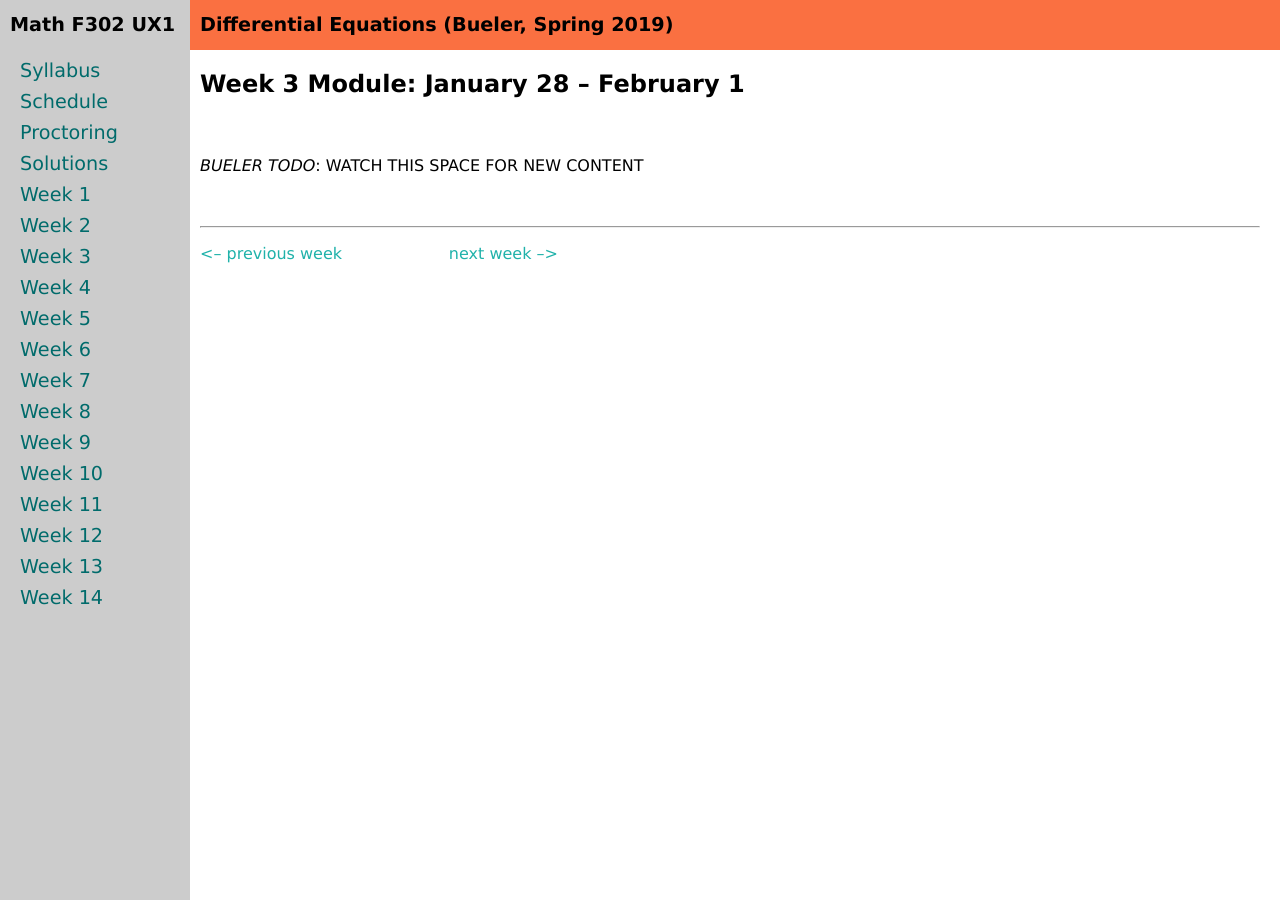
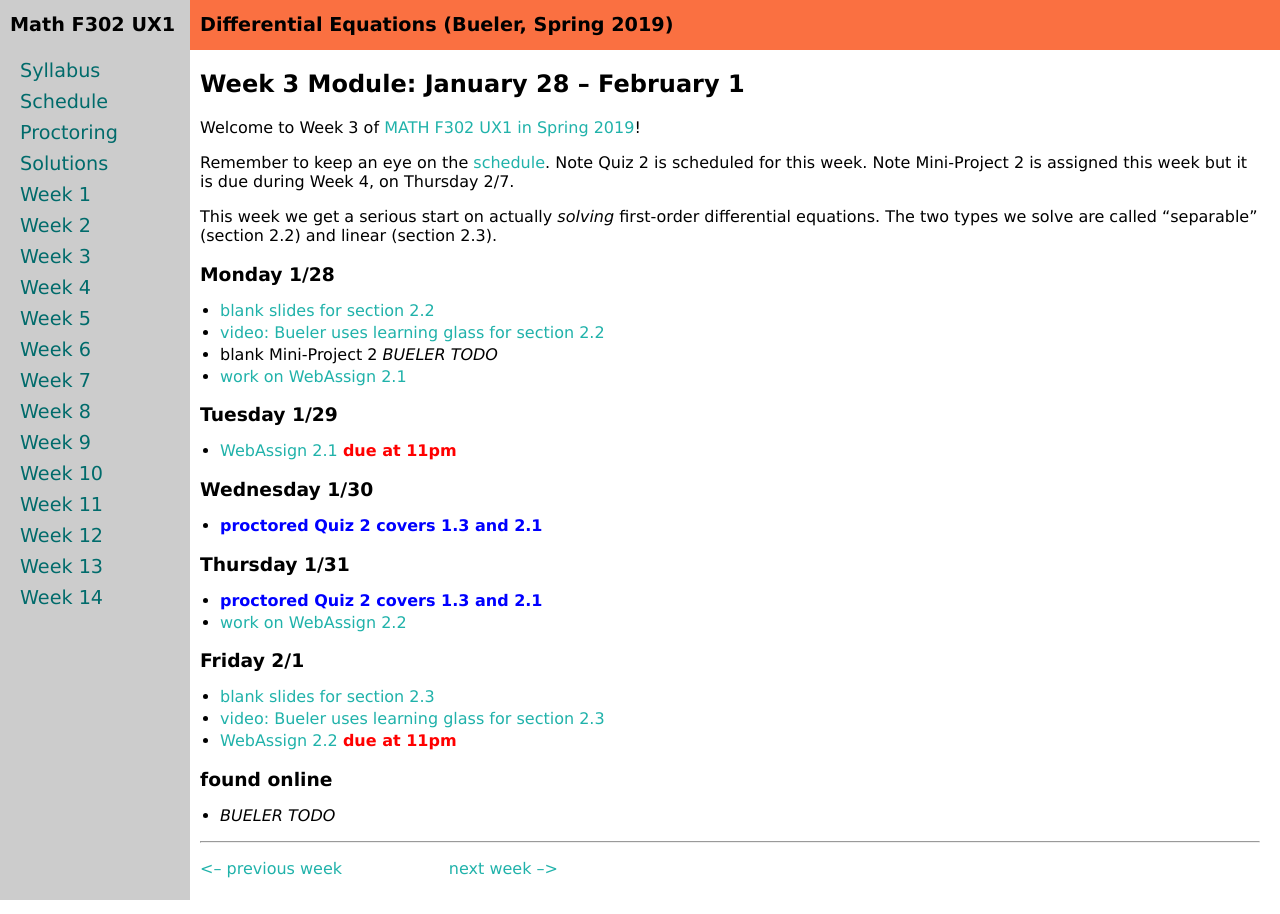
Before and after one commit to bueler/math302, a Jekyll site: the page built from week3.md, in a window 1280 px wide. Built offline with Jekyll 4.4.1, drawn with Linux system fonts in a browser that asks for light colours.

Commit message:
week 3 mostly done because of prior work with learning glass

```diff
--- a/week3.md
+++ b/week3.md
@@ -5,10 +5,35 @@ title: Week 3
 
 ## Week 3 Module: January 28 -- February 1
 
-<br>
-<br>
-_BUELER TODO_: WATCH THIS SPACE FOR NEW CONTENT
+Welcome to Week 3 of [MATH F302 UX1 in Spring 2019](index.html)!
 
-<br>
+Remember to keep an eye on the [schedule](schedule.pdf).  Note Quiz 2 is scheduled for this week.  Note Mini-Project 2 is assigned this week but it is due during Week 4, on Thursday 2/7.
+
+This week we get a serious start on actually _solving_ first-order differential equations.  The two types we solve are called "separable" (section 2.2) and linear (section 2.3).
+
+### Monday 1/28
+* [blank slides for section 2.2](assets/slides/2-2.pdf)
+* [video: Bueler uses learning glass for section 2.2](https://media.uaf.edu/media/t/0_i3wqx2b1)
+* blank Mini-Project 2 _BUELER TODO_
+* [work on WebAssign 2.1](https://www.webassign.net/)
+
+### Tuesday 1/29
+* [WebAssign 2.1](https://www.webassign.net/) <span style="color:red">**due at 11pm**</span>
+
+### Wednesday 1/30
+* <span style="color:blue">**proctored Quiz 2 covers 1.3 and 2.1**</span>
+
+### Thursday 1/31
+* <span style="color:blue">**proctored Quiz 2 covers 1.3 and 2.1**</span>
+* [work on WebAssign 2.2](https://www.webassign.net/)
+
+### Friday 2/1
+* [blank slides for section 2.3](assets/slides/2-3.pdf)
+* [video: Bueler uses learning glass for section 2.3](https://media.uaf.edu/media/t/0_zs5botx2)
+* [WebAssign 2.2](https://www.webassign.net/) <span style="color:red">**due at 11pm**</span>
+
+### found online
+*  _BUELER TODO_
+
 <hr>
 <a align="left" href="week2">\<-- previous week</a>  &nbsp; &nbsp; &nbsp; &nbsp; &nbsp; &nbsp; &nbsp; &nbsp; &nbsp; &nbsp; <a align="right" href="week4">next week --\></a>
```
Also changed, not shown: 3 other files.
